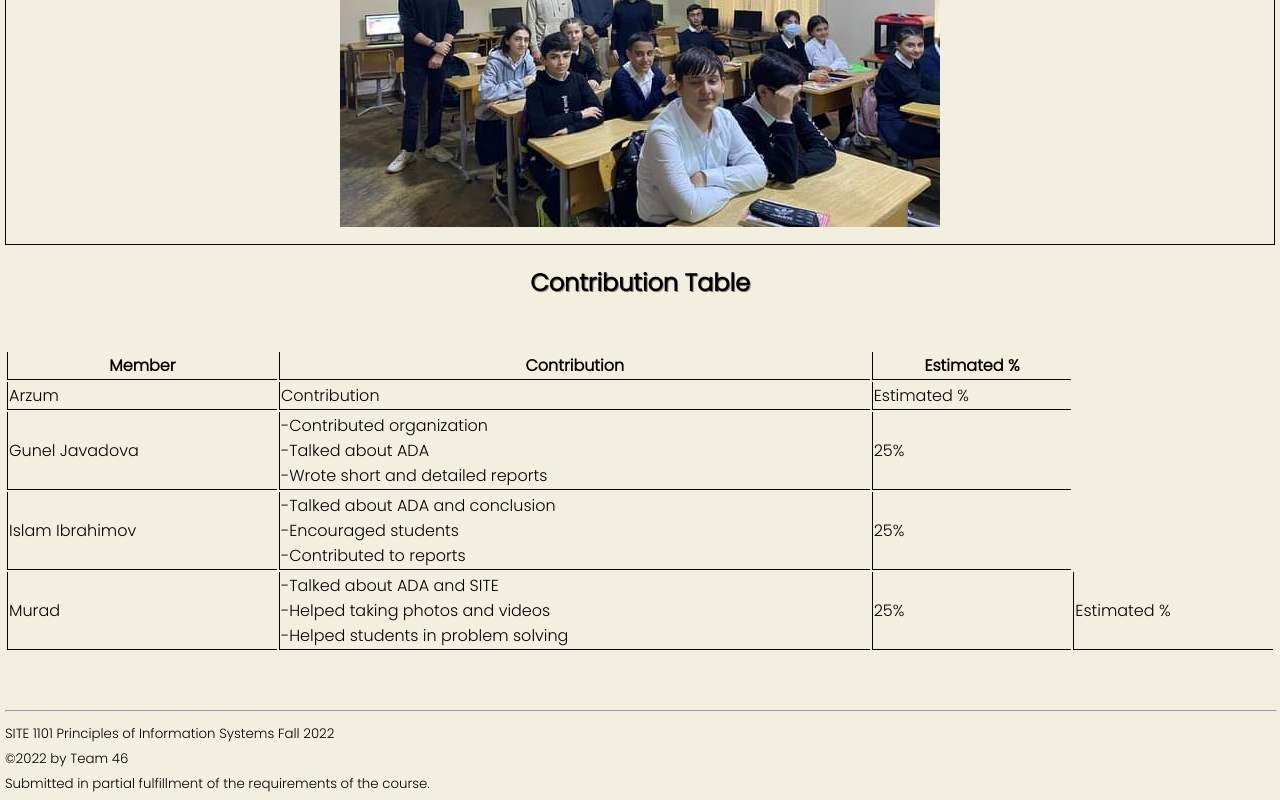
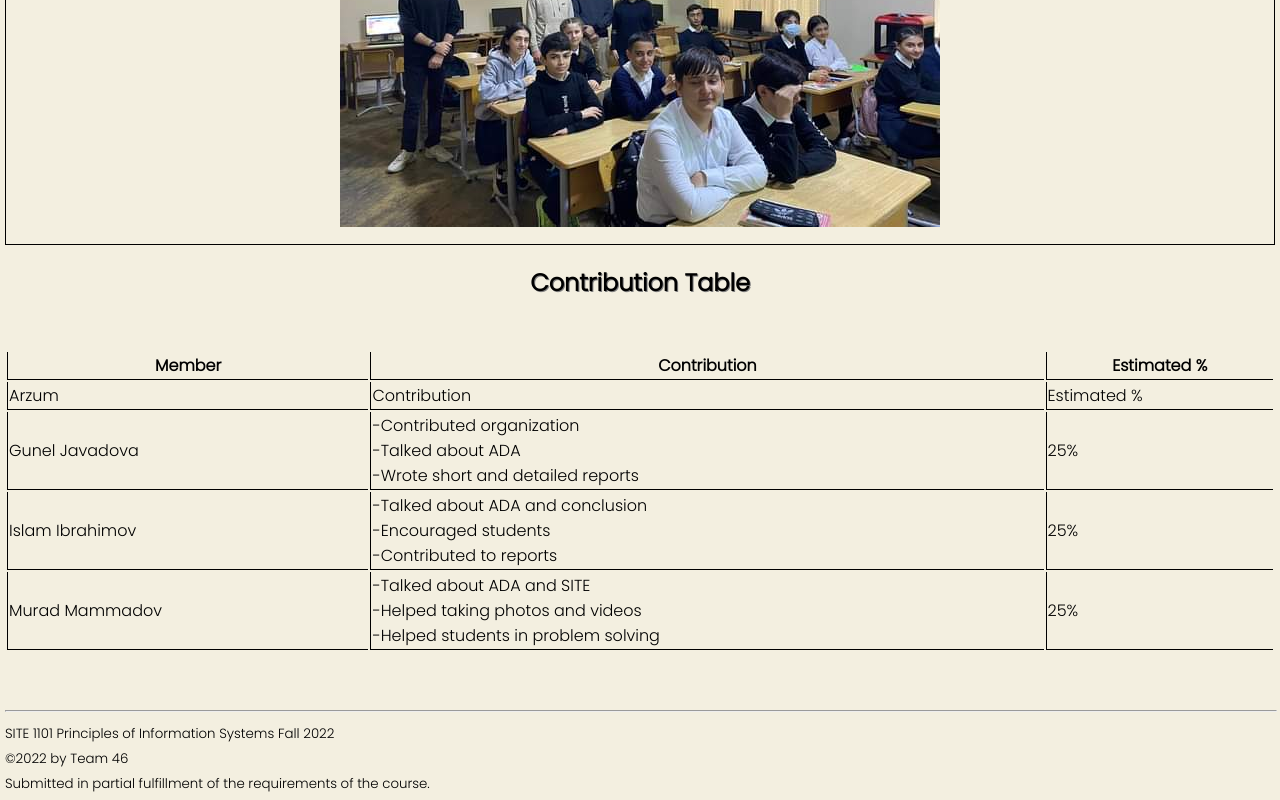
Before and after one commit to ADA-SITE-SITE1101-2022-Fall/website-team-46, a plain HTML site: page hourOfCode.html in a window 1280 px wide. Shown: the part 803-1603 px from the top of the page. Drawn offline with Linux system fonts and the light colour scheme.

Commit message:
Update hourOfCode.html

```diff
--- a/hourOfCode.html
+++ b/hourOfCode.html
@@ -86,13 +86,13 @@
                         <td> 25% </td>
                     </tr>
                     <tr>
-                        <td>Murad</td>
+                        <td>Murad Mammadov</td>
                         <td> -Talked about ADA and SITE
                             <br>-Helped taking photos and videos
                             <br>-Helped students in problem solving
                         <td> 25% </td>
 
-                        <td>Estimated %</td>
+
                     </tr>
                 </table>
             </div>
```
